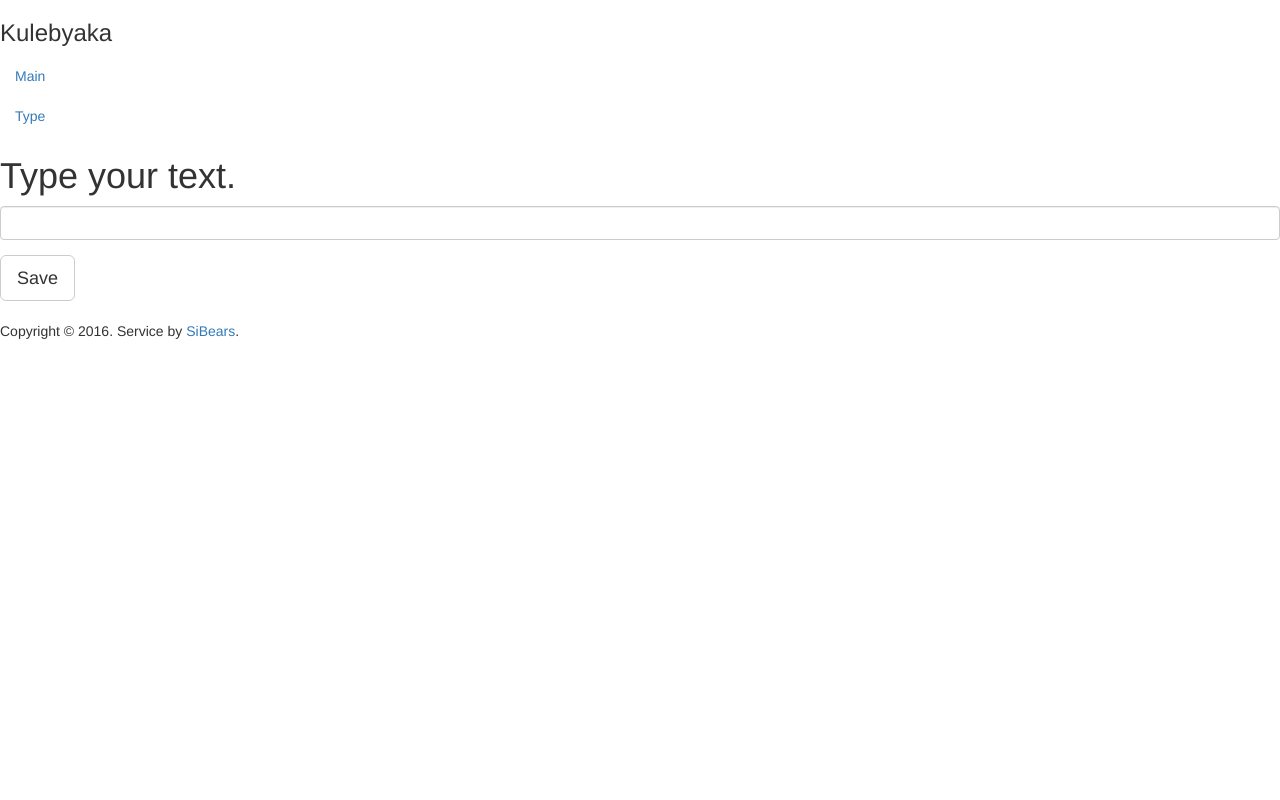
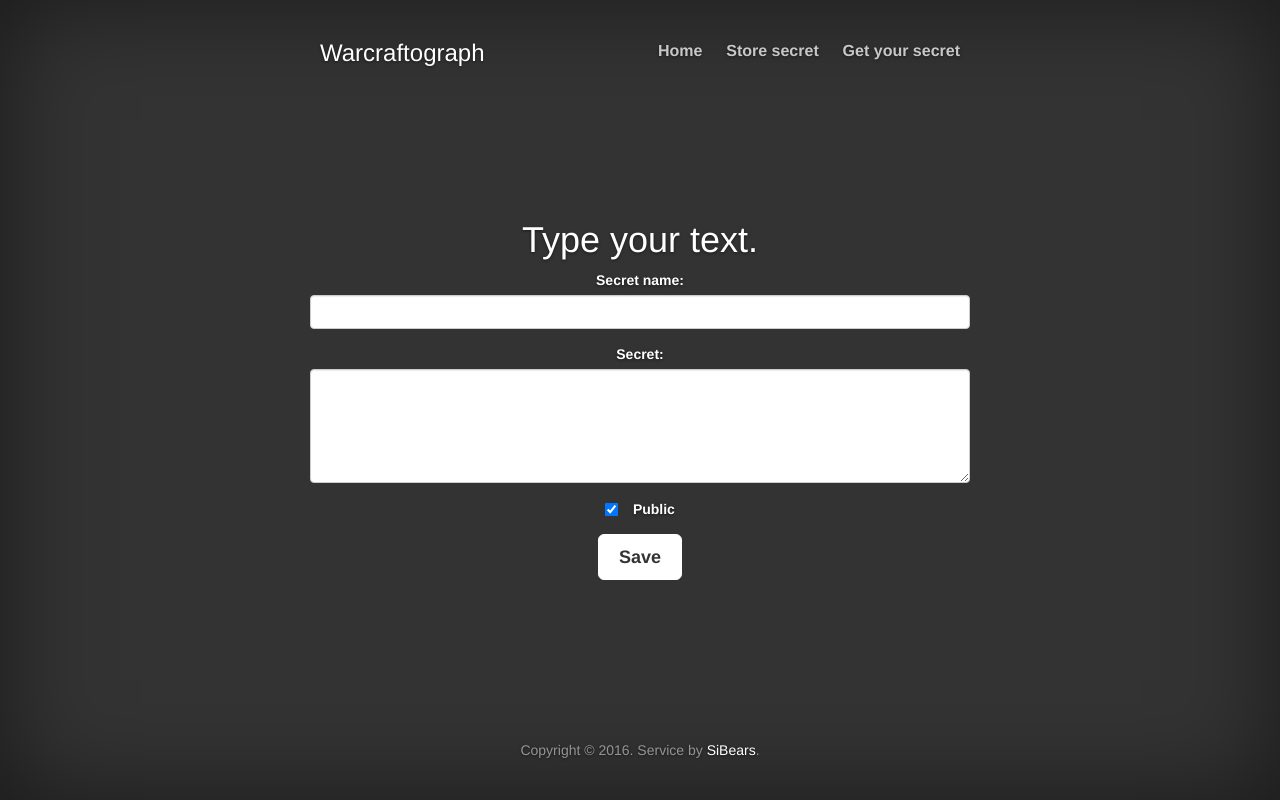
Before and after one commit to sibears/training_warcraftograph, a Flask app: page /store in a window 1280 px wide. Run offline with Flask 2, Linux system fonts and the light colour scheme; some libraries are stand-ins or nearby versions.

Commit message:
Change templates according to Flask

```diff
--- a/templates/store_secret.html
+++ b/templates/store_secret.html
@@ -5,24 +5,23 @@
     <meta http-equiv="X-UA-Compatible" content="IE=edge">
     <meta name="viewport" content="width=device-width, initial-scale=1">
     <!-- The above 3 meta tags *must* come first in the head; any other head content must come *after* these tags -->
-    <meta name="description" content="">
-    <meta name="author" content="">
-    <link rel="icon" href="http://getbootstrap.com/favicon.ico">
+    <meta name="description" content="Simple training service">
+    <meta name="author" content="BlackHawkSif">
 
-    <title>Kulebyaka</title>
+    <title>Warcraftograph</title>
 
     <!-- Bootstrap core CSS -->
-    <link href="./assets/bootstrap.min.css" rel="stylesheet">
+    <link href="{{url_for('static',filename='bootstrap.min.css')}}" rel="stylesheet">
 
     <!-- IE10 viewport hack for Surface/desktop Windows 8 bug -->
-    <link href="./assets/ie10-viewport-bug-workaround.css" rel="stylesheet">
+    <link href="{{url_for('static',filename='ie10-viewport-bug-workaround.css')}}" rel="stylesheet">
 
     <!-- Custom styles for this template -->
-    <link href="./assets/cover.css" rel="stylesheet">
+    <link href="{{url_for('static',filename='cover.css')}}" rel="stylesheet">
 
     <!-- Just for debugging purposes. Don't actually copy these 2 lines! -->
     <!--[if lt IE 9]><script src="../../assets/js/ie8-responsive-file-warning.js"></script><![endif]-->
-    <script src="./assets/ie-emulation-modes-warning.js"></script><style type="text/css"></style>
+    <script src="{{url_for('static',filename='ie-emulation-modes-warning.js')}}"></script><style type="text/css"></style>
 
     <!-- HTML5 shim and Respond.js for IE8 support of HTML5 elements and media queries -->
     <!--[if lt IE 9]>
@@ -41,11 +40,12 @@
 
             <div class="masthead clearfix">
               <div class="inner">
-              <h3 class="masthead-brand">Kulebyaka</h3>
+                <h3 class="masthead-brand">Warcraftograph</h3>
                 <nav>
                   <ul class="nav masthead-nav">
-                  <li><a href="file:///home/users/s35-3/%D0%A0%D0%B0%D0%B1%D0%BE%D1%87%D0%B8%D0%B9%20%D1%81%D1%82%D0%BE%D0%BB/bootstrap/index.html">Main</a></li>
-                  <li><a href="file:///home/users/s35-3/%D0%A0%D0%B0%D0%B1%D0%BE%D1%87%D0%B8%D0%B9%20%D1%81%D1%82%D0%BE%D0%BB/bootstrap/store_secret.html">Type</a></li>
+                    <li><a href="/">Home</a></li>
+                    <li><a href="/store">Store secret</a></li>
+                    <li><a href="/get">Get your secret</a></li>
                   </ul>
                 </nav>
               </div>
@@ -53,12 +53,26 @@
 
           <div class="inner cover">
             <h1 class="cover-heading">Type your text. </h1>
+            <form>
                 <div class="form-group">
-		  		<input type="text" class="form-control" id="inputDefault" vk_139cb="subscribed">
+                    <label for="sName"> Secret name: </label>
+    		  		<input type="text" class="form-control" id="sName" name="name">
+    			</div>
+                <div class="form-group">
+                    <label for="sName"> Secret: </label>
+    		  		<textarea type="text" rows="5" class="form-control" id="sText" name="secret">
+                    </textarea>
+    			</div>
+                <div class="form-group">
+                    <label class="checkbox-inline">
+                        <input type="checkbox" id="sPublic" name="public" checked="checked" value="true">
+                        &nbsp; <b>Public</b>
+                    </label>
     			</div>
                 <p class="lead">
                   <a class="btn btn-lg btn-default">Save</a>
                 </p>
+            </form>
           </div>
 
           <p id="result">  </p>
@@ -78,16 +92,16 @@
     <!-- Bootstrap core JavaScript
    ================================================== -->
    <!-- Placed at the end of the document so the pages load faster -->
-    <script src="./assets/jquery.min.js"></script>
-    <script>window.jQuery || document.write('<script src="../../assets/js/vendor/jquery.min.js"><\/script>')</script>
-    <script src="./assets/bootstrap.min.js"></script>
+   <script src="{{url_for('static',filename='jquery.min.js')}}"></script>
+   <script src="{{url_for('static',filename='bootstrap.min.js')}}"></script>
    <!-- IE10 viewport hack for Surface/desktop Windows 8 bug -->
-    <script src="./assets/ie10-viewport-bug-workaround.js"></script>
+   <script src="{{url_for('static',filename='ie10-viewport-bug-workaround.js')}}"></script>
+
 	<script>
 		function encode() {
 			to_send = $("#inputDefault")[0].value;
-			$.post("encode.py", to_send, function (x) {
-				$("").text(x);
+			$.post("/api/store", to_send, function (x) {
+				$("#result").text(x);
 			});
 		}
     	$(document).ready(function() {
```
Also changed, not shown: templates/get_secret.html (+15 -15 lines), templates/index.html (+14 -15 lines). Lines whose indentation alone changed are shown as unchanged.
